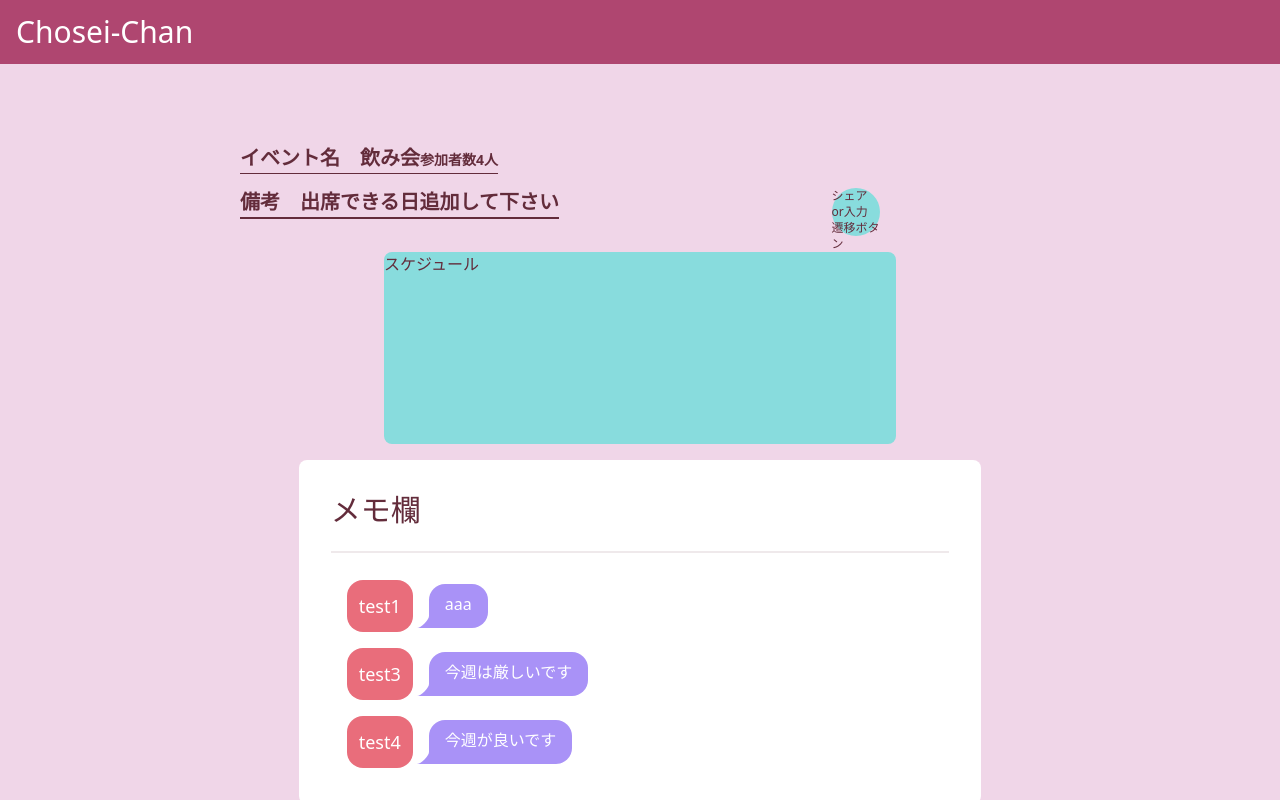
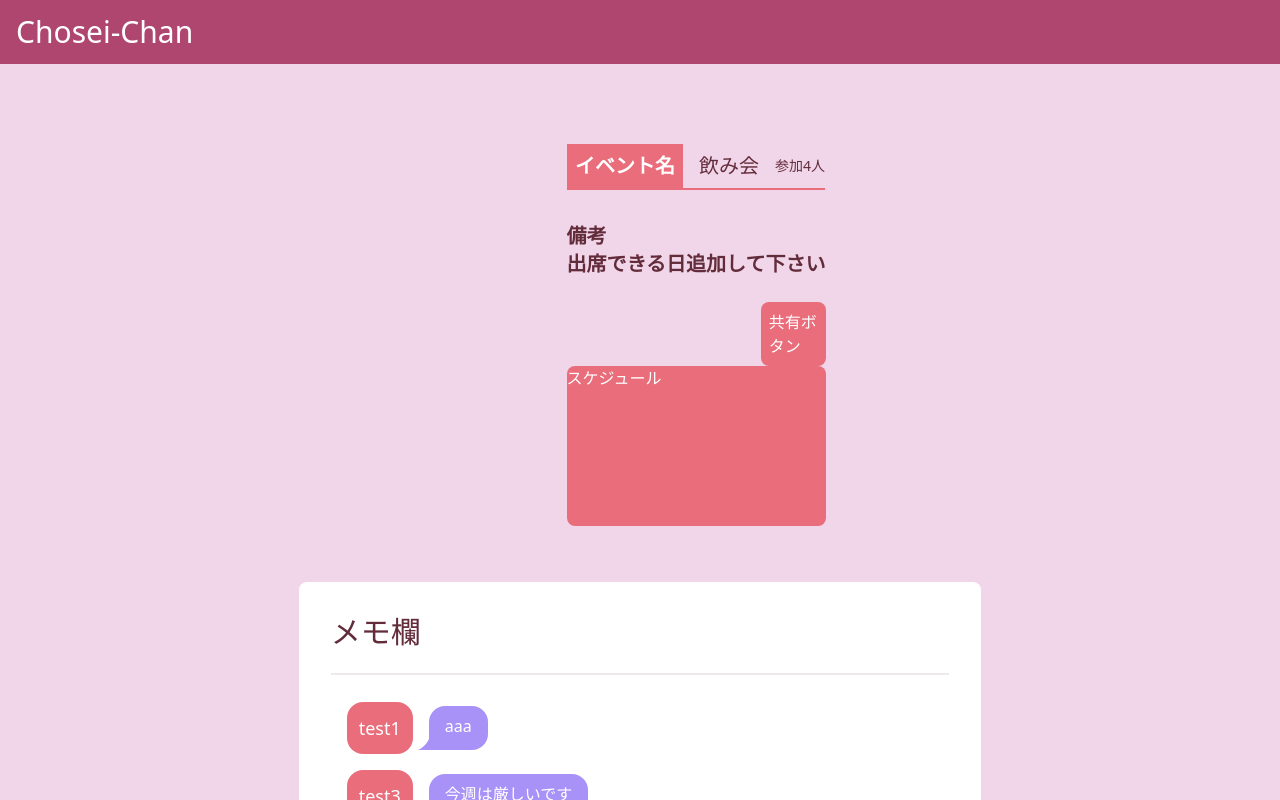
Before and after one commit to NUTFes/chosei-chan, a Next.js app: page /1 in a window 1280 px wide. Shown: the top 800 px of the page. Built offline with nearby package versions, Linux system fonts and the light colour scheme.

Commit message:
[fix]cssを綺麗に修正

```diff
--- a/src/pages/[scheduleId]/index.tsx
+++ b/src/pages/[scheduleId]/index.tsx
@@ -5,29 +5,31 @@ import { USERS, SCHEDULE } from '@/constant/data'
 export default function Home() {
   return (
     <MainLayout>
-      <div className='m-auto mt-20 w-4/5 md:gap-4 md:grid'>
-        <div className='col-span-2 ml-12 md:ml-28 gap-4'>
-          <div className='gap-4 underline underline-offset-8'>
-            <p className='my-auto'>
-              <span className='text-sm md:text-xl font-semibold'>イベント名　</span>
-              <span className='text-sm md:text-xl font-semibold'>{SCHEDULE.name}</span>
-              <span className='text-xs md:text-sm font-semibold'>参加者数{USERS.length}人</span>
+      <div className='mx-auto mt-20 flex w-4/5 flex-col items-center gap-8'>
+        <div className='flex items-center gap-4 border-b-2 border-primary col-span-2 ml-6 md:ml-28'>
+          <div className='bg-primary p-2'>
+            <p className='text-sm md:text-xl font-bold text-white whitespace-nowrap'>
+              イベント名
             </p>
           </div>
+          <p className='text-sm md:text-xl'>{SCHEDULE.name}</p>
+          <p className='ml-auto text-sm whitespace-nowrap'>参加{USERS.length}人</p>
         </div>
-        <div className='col-span-2 ml-12 md:ml-28 flex'>
-          <p className='text-sm md:text-xl font-semibold underline underline-offset-8'>備考　</p>
-          <p className='text-sm md:text-xl font-semibold underline underline-offset-8 whitespace-pre-wrap'>
+        <div className='col-span-2 ml-6 flex-col md:ml-28 '>
+          <p className='text-sm font-semibold md:text-xl'>備考</p>
+          <p className='whitespace-pre-wrap text-sm font-semibold md:text-xl'>
             {SCHEDULE.memo}
           </p>
-          <div className='col-span-1 md:col-span-2 text-xs row-span-3 m-2 md:m-auto h-12 w-12 rounded-full bg-accent'>
-            シェアor入力遷移ボタン
+          <div className='my-6 w-full gap-4'>
+            <div className='ml-auto w-1/4 rounded-lg bg-primary p-2 text-white'>
+              <p>共有ボタン</p>
+            </div>
+            <div className='h-40 w-full items-center justify-center rounded-lg bg-primary text-white'>
+              スケジュール
+            </div>
           </div>
         </div>
-        <div className='col-span-1 md:col-span-2 row-span-3 m-auto h-48 w-1/2 rounded-lg bg-accent'>
-          スケジュール
-        </div>
-        <div className='col-span-1 md:col-span-2 md:row-span-3 flex justify-center items-center'>
+        <div className='flex w-full items-center justify-center'>
           <MemoList users={USERS} />
         </div>
       </div>
```
